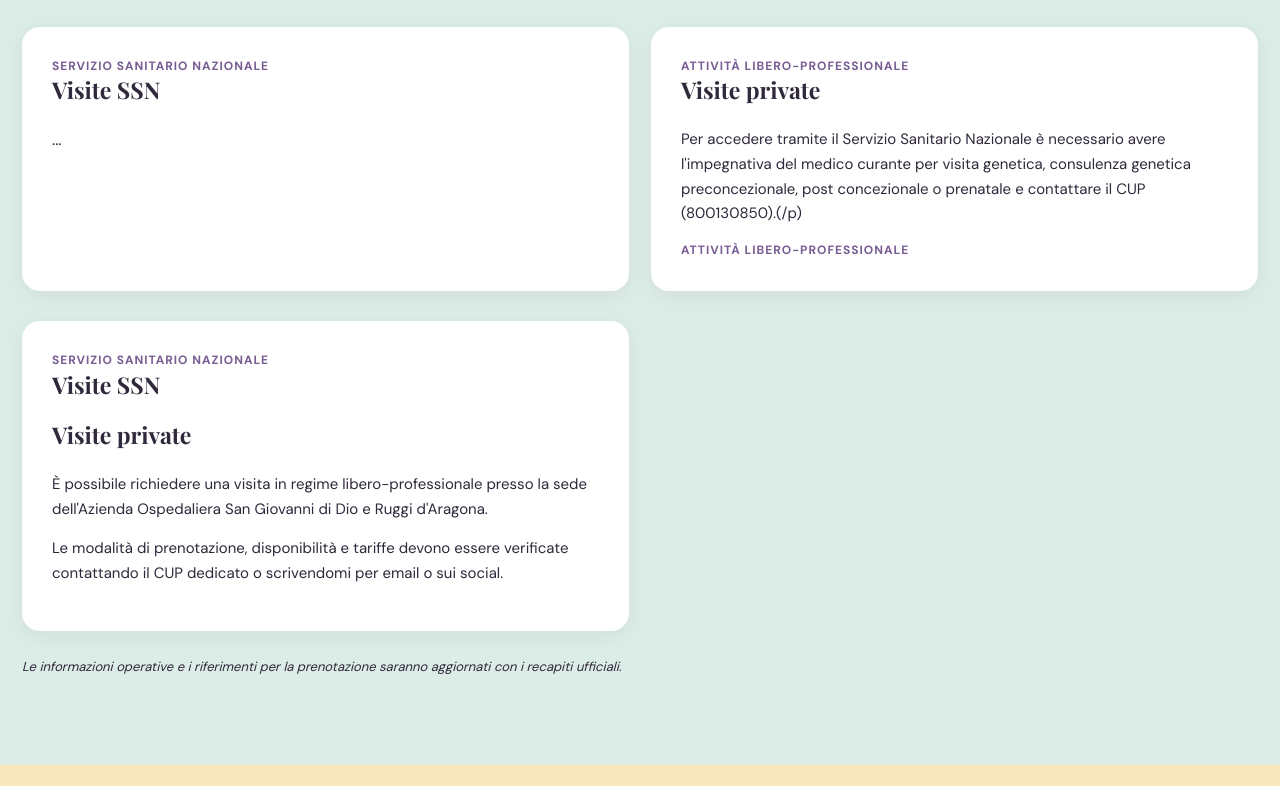
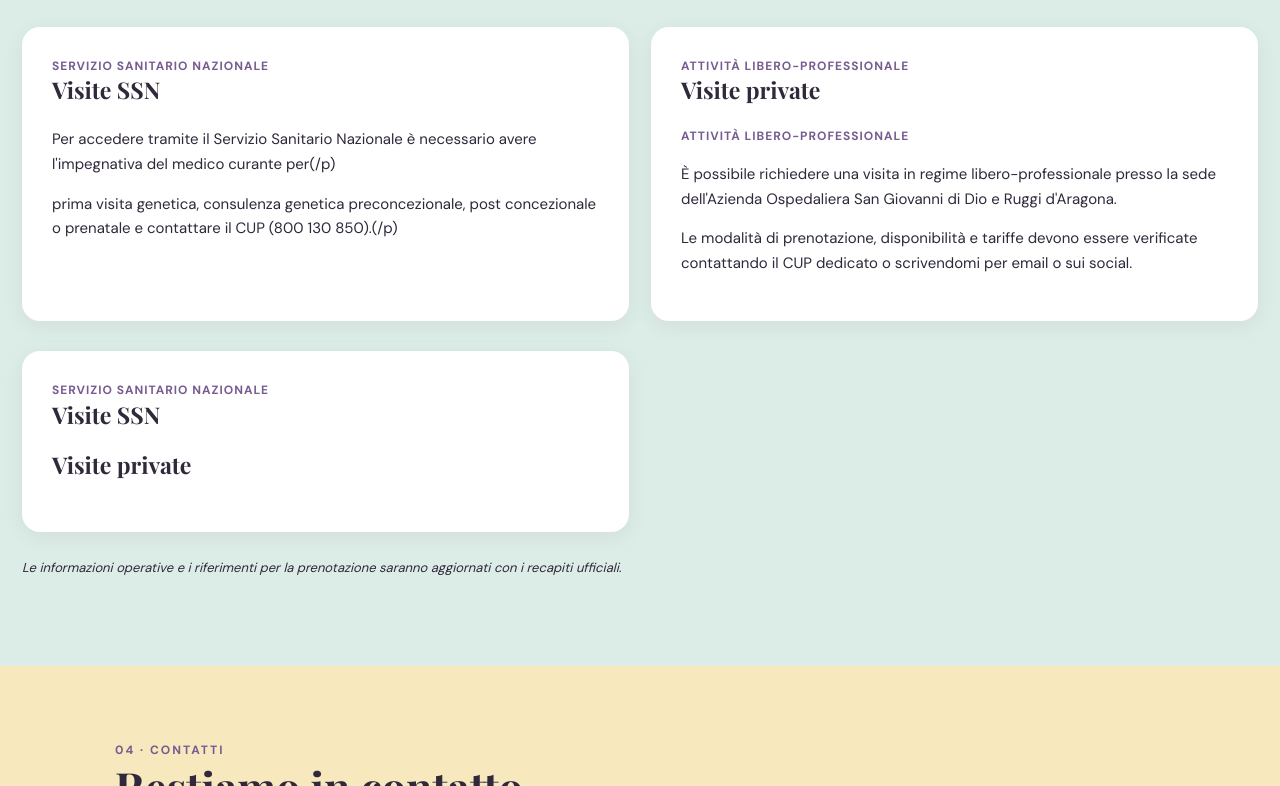
Before and after one commit to robertaautuori/robertaautuori.github.io, a plain HTML site: page index.html in a window 1280 px wide. Shown: the part 2258-3044 px from the top of the page. Drawn offline with nearby package versions, Linux system fonts and the light colour scheme.

Commit message:
Update index.html

```diff
--- a/index.html
+++ b/index.html
@@ -191,19 +191,22 @@ footer a {color:white}
 <section id="Come prenotare" class="mint">
  <div class="eyebrow">03 · Accesso alle visite</div>
   <h2>Come prenotare</h2>
-  <p>Le visite di Genetica Medica possono essere richieste attraverso due modalità di accesso.</p>
+  <p>Le visite di Genetica Medica possono essere richieste attraverso due modalità di accesso:</p>
 
   <div class="split">
     <div class="card">
       <div class="tag">Servizio Sanitario Nazionale</div>
       <h3>Visite SSN</h3>
-      ...
+      <p>Per accedere tramite il Servizio Sanitario Nazionale è necessario avere l'impegnativa del medico curante per(/p)
+      <p>prima visita genetica, consulenza genetica preconcezionale, post concezionale o prenatale e contattare il CUP (800 130 850).(/p)
     </div>
     <div class="card">
       <div class="tag">Attività libero-professionale</div>
       <h3>Visite private</h3>
-      <p>Per accedere tramite il Servizio Sanitario Nazionale è necessario avere l'impegnativa del medico curante per visita genetica, consulenza genetica preconcezionale, post concezionale o prenatale e contattare il CUP (800130850).(/p)
+
       <div class="tag">Attività libero-professionale</div>
+       <p>È possibile richiedere una visita in regime libero-professionale presso la sede dell'Azienda Ospedaliera San Giovanni di Dio e Ruggi d'Aragona.</p>
+      <p>Le modalità di prenotazione, disponibilità e tariffe devono essere verificate contattando il CUP dedicato o scrivendomi per email o sui social.</p>
     </div>
   </div>
 
@@ -214,8 +217,7 @@ footer a {color:white}
       <h3>Visite SSN</h3>
 
       <h3>Visite private</h3>
-      <p>È possibile richiedere una visita in regime libero-professionale presso la sede dell'Azienda Ospedaliera San Giovanni di Dio e Ruggi d'Aragona.</p>
-      <p>Le modalità di prenotazione, disponibilità e tariffe devono essere verificate contattando il CUP dedicato o scrivendomi per email o sui social.</p>
+
     </div>
   </div>
   <p style="font-size:13px;margin-top:25px"><em>Le informazioni operative e i riferimenti per la prenotazione saranno aggiornati con i recapiti ufficiali.</em></p>
```
